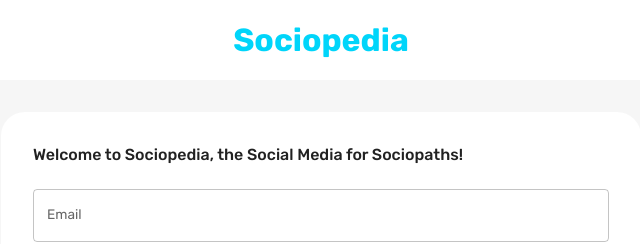
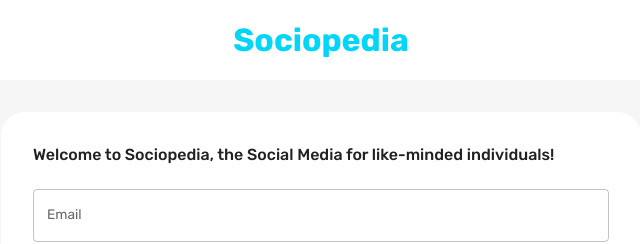
Before and after one commit to mike-rambil/Sociopedia, a React (Create React App) app in the folder client/: page / in a window 1280 px wide. Shown: the top 244 px of the page, without its empty margins (319-959 px from the left). Built offline with nearby package versions, Linux system fonts and the light colour scheme.

Commit message:
Updated Description

```diff
--- a/client/src/scenes/loginPage/index.jsx
+++ b/client/src/scenes/loginPage/index.jsx
@@ -25,7 +25,7 @@ const LoginPage = () => {
         backgroundColor={theme.palette.background.alt}
       >
         <Typography fontWeight='500' variant='h5' sx={{ mb: '1.5rem' }}>
-          Welcome to Sociopedia, the Social Media for Sociopaths!
+          Welcome to Sociopedia, the Social Media for like-minded individuals!
         </Typography>
         <Form />
         <fieldset>
```
